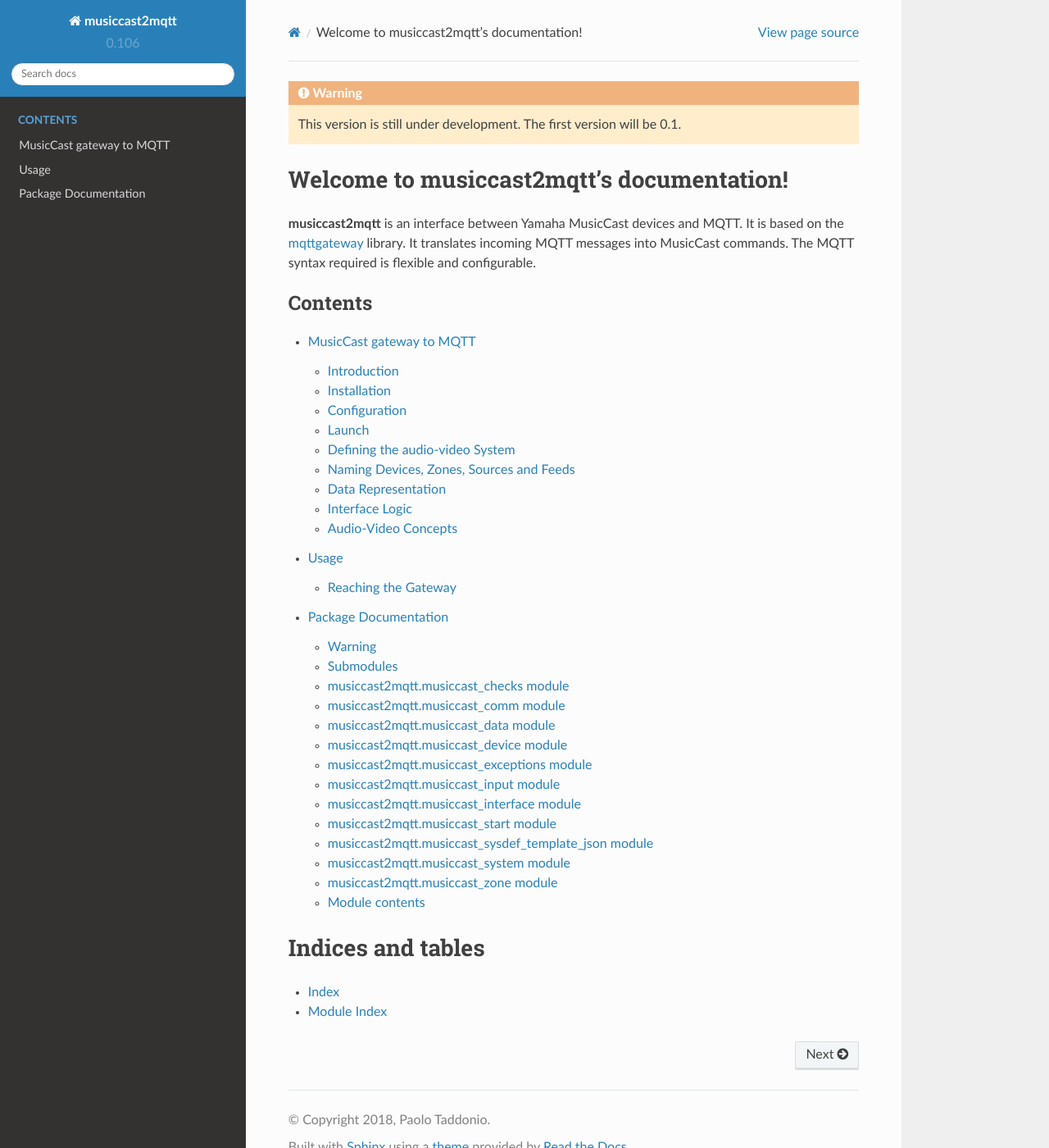
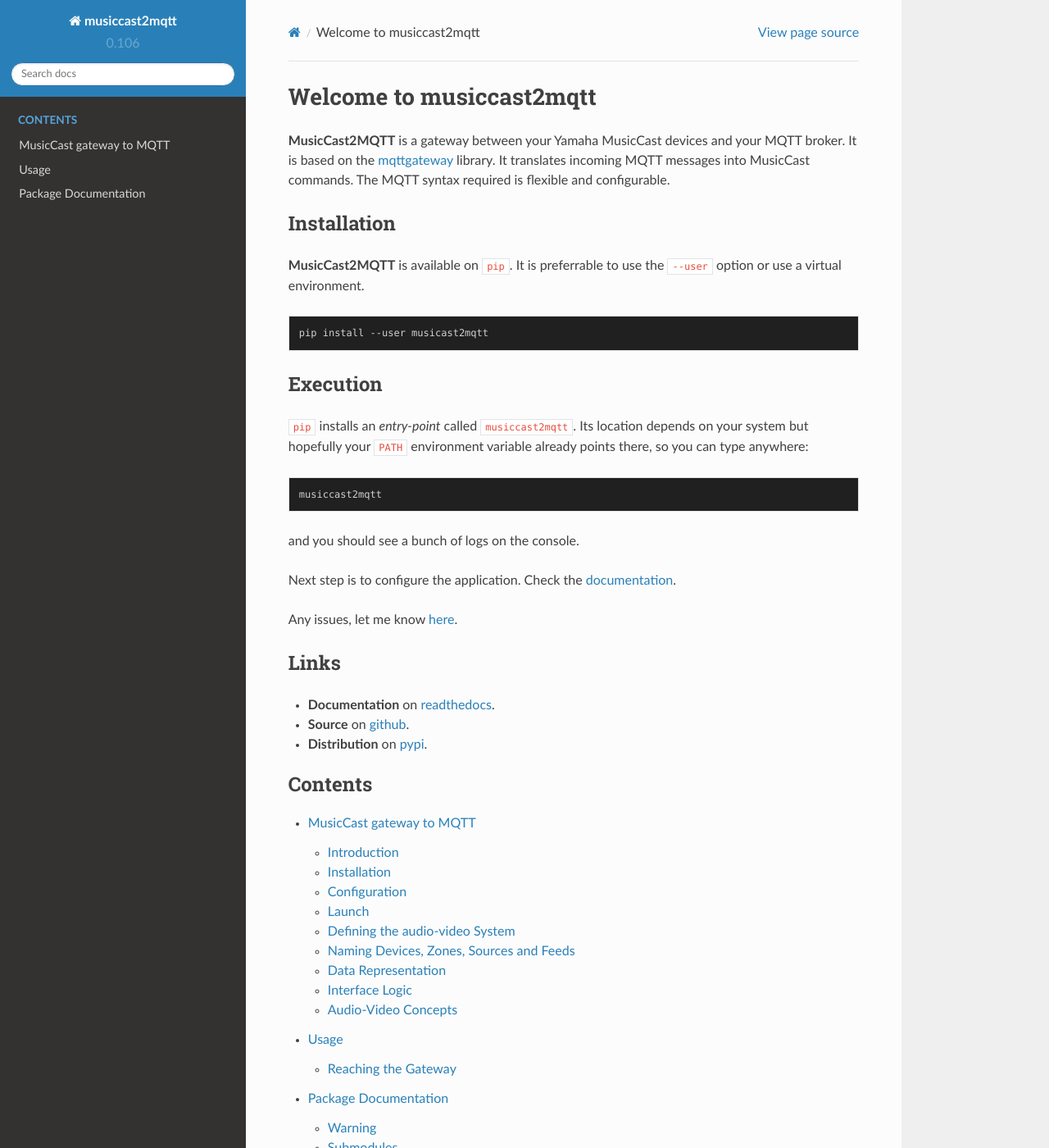
Before and after one commit to ppt000/musiccast2mqtt, a Sphinx documentation site: the page built from docs/source/index.rst, in a window 1280 px wide and 1400 px high. Shown: the whole window at 82% size. Built offline with Sphinx 7.4.7 and the Read the Docs theme 2.0.0, drawn with Linux system fonts in a browser that asks for light colours.

Commit message:
changes to readme

```diff
--- a/docs/source/index.rst
+++ b/docs/source/index.rst
@@ -1,16 +1,7 @@
 .. musiccast2mqtt documentation master file, created by
    sphinx-quickstart on Fri May 18 06:09:21 2018.
 
-.. include:: banner.txt
-
-Welcome to musiccast2mqtt's documentation!
-==========================================
-
-**musiccast2mqtt** is an interface between Yamaha MusicCast devices and MQTT.
-It is based on the `mqttgateway <http://mqttgateway.readthedocs.io/en/latest/>`_ library.
-It translates incoming MQTT messages into MusicCast commands.
-The MQTT syntax required is flexible and configurable.
-
+.. include:: readme.rst
 
 .. toctree::
    :maxdepth: 2
--- /dev/null
+++ b/docs/source/readme.rst
@@ -0,0 +1,43 @@
+#########################
+Welcome to musiccast2mqtt
+#########################
+
+**MusicCast2MQTT** is a gateway between your Yamaha MusicCast devices and your MQTT broker.
+It is based on the `mqttgateway <http://mqttgateway.readthedocs.io/en/latest/>`_ library.
+It translates incoming MQTT messages into MusicCast commands.
+The MQTT syntax required is flexible and configurable.
+
+Installation
+============
+
+**MusicCast2MQTT** is available on ``pip``.  It is preferrable to use the ``--user`` option
+or use a virtual environment.
+
+.. code::
+
+    pip install --user musicast2mqtt
+
+
+Execution
+=========
+
+``pip`` installs an *entry-point* called ``musiccast2mqtt``.  Its location depends on your system
+but hopefully your ``PATH`` environment variable already points there, so you can type anywhere:
+
+.. code::
+
+    musiccast2mqtt
+
+and you should see a bunch of logs on the console.
+
+Next step is to configure the application.  Check the
+`documentation <http://musiccast2mqtt.readthedocs.io/>`_.
+
+Any issues, let me know `here <https://github.com/ppt000/musiccast2mqtt/issues>`_.
+
+Links
+=====
+
+- **Documentation** on `readthedocs <http://musiccast2mqtt.readthedocs.io/>`_.
+- **Source** on `github <https://github.com/ppt000/musiccast2mqtt>`_.
+- **Distribution** on `pypi <https://pypi.org/project/musiccast2mqtt/>`_.
--- a/setup.py
+++ b/setup.py
@@ -1,3 +1,5 @@
+''' setup file for mqttgateway '''
+
 from setuptools import setup, find_packages
 
 from codecs import open
@@ -8,7 +10,7 @@
 here = path.abspath(path.dirname(__file__))
 
 # Get the long description from the README file
-with open(path.join(here, 'README.rst'), encoding='utf-8') as f:
+with open(path.join(here, 'docs/source/readme.rst'), encoding='utf-8') as f:
     long_description = f.read()
 
 setup(
```
Also changed, not shown: README.rst (+2 -38 lines).
